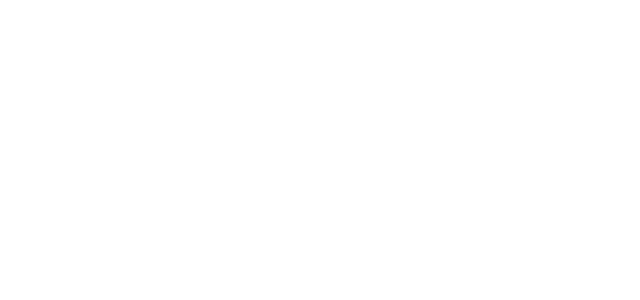
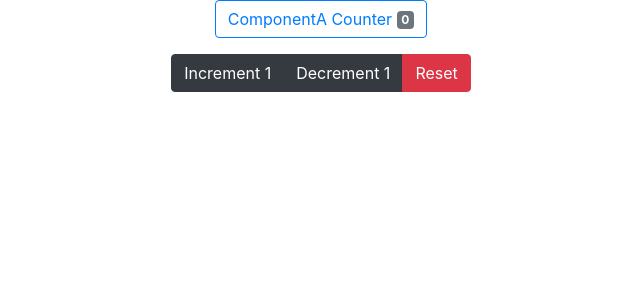
Before and after one commit to LuisGhz/react-4h-course-4, a React (Create React App) app: page / in a window 1280 px wide. Shown: the top 300 px of the page, without its empty margins (319-959 px from the left). Built offline with nearby package versions, Linux system fonts and the light colour scheme.

Commit message:
Use useContext, reacstrap components. Import CounterContext Increment and Decrement

```diff
--- a/src/components/ComponentA.js
+++ b/src/components/ComponentA.js
@@ -1,7 +1,23 @@
+import { useContext } from 'react';
+import { Button, ButtonGroup, Badge } from 'reactstrap';
+import 'bootstrap/dist/css/bootstrap.min.css';
+import { CounterContext } from 'App';
+
 const ComponentA = () => {
+  const { counter, dispatch } = useContext(CounterContext);
   return (
     <div>
-
+      <ButtonGroup>
+        <Button color="primary" outline >
+          ComponentA Counter <Badge color="secondary">{ counter.counter }</Badge>
+        </Button>
+      </ButtonGroup>
+      <p></p>
+      <ButtonGroup>
+        <Button color="dark" onClick={ () => dispatch({type: 'increment'}) } > Increment 1 </Button>
+        <Button color="dark" onClick={ () => dispatch({type: 'decrement'}) } > Decrement 1 </Button>
+        <Button color="danger" onClick={ () => dispatch({type: 'reset'}) } > Reset </Button>
+      </ButtonGroup>
     </div>
   );
 }
```
